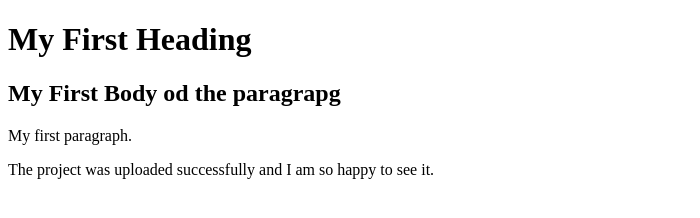
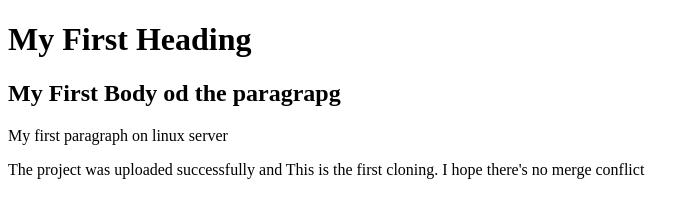
Before and after one commit to rafroz123/My_First_Repository, a plain HTML site: page index.html in a window 1280 px wide. Shown: the whole page, without its empty margins (0-700 px from the left). Drawn offline with Linux system fonts and the light colour scheme.

Commit message:
edited the index.html file

```diff
--- a/index.html
+++ b/index.html
@@ -3,6 +3,6 @@
 <body>
 <h1>My First Heading</h1>
   <h2>My First Body od the paragrapg</h2>
-<p>My first paragraph.</p>
+<p>My first paragraph on linux server</p>
 <p>The project was uploaded successfully
-  and I am so happy to see it.</p>
+  and This is the first cloning. I hope there's no merge conflict</p>
```
